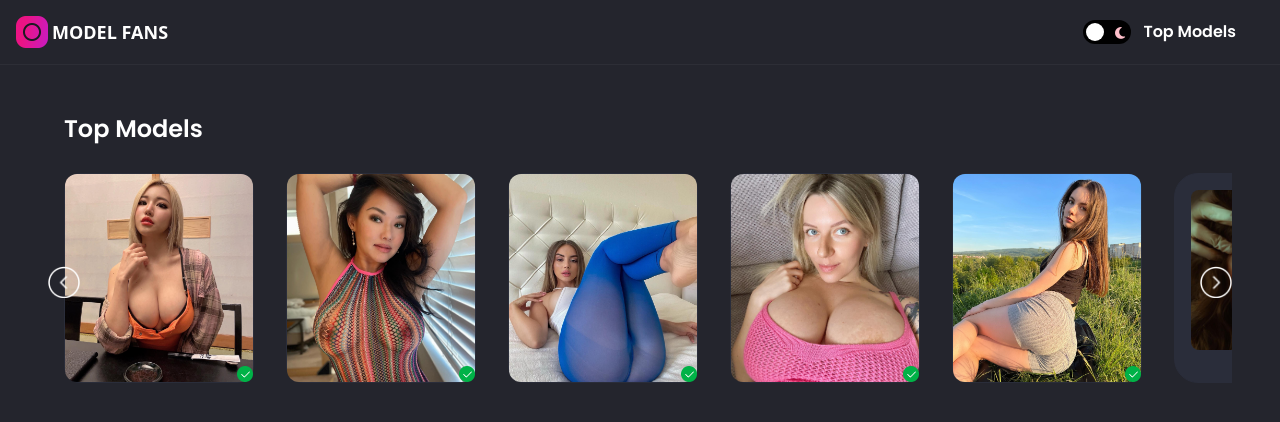
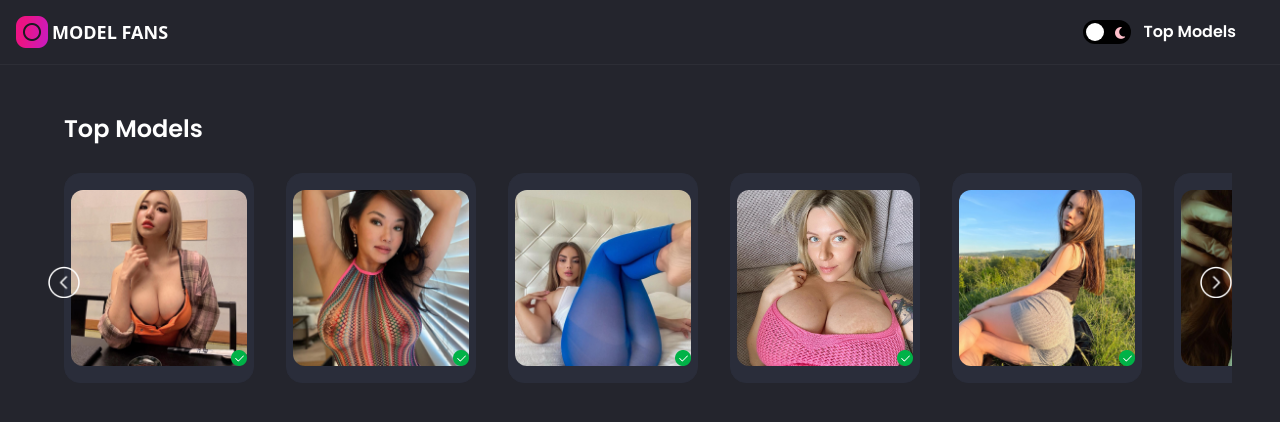
Before and after one commit to QUANDEVV/NEXT.JS-TAILWIND-MODEL-APP, a Next.js app: page / in a window 1280 px wide. Shown: the top 422 px of the page. Built offline with nearby package versions, Linux system fonts and the light colour scheme.

Commit message:
commit on 'origin'

```diff
--- a/pages/index.js
+++ b/pages/index.js
@@ -64,8 +64,8 @@ const Home = () => {
 
         <Link  href='klo'>
 <div className="min-w-190 minlg:min-w-240 dark:bg-nft-black-3 bg-white border dark:border-nft-black-3 border-nft-gray-1 rounded-2xl flex flex-col p-0 m-4">
-      <div className="my-0 flex justify-center">
-        <div className="relative w-52 h-52 minlg:w-28 minlg:h-28">
+      <div className="my-4 flex justify-center">
+        <div className="relative w-44 h-44 minlg:w-28 minlg:h-28">
           <Image
             src={images.puiyi }
             layout="fill"
@@ -93,8 +93,8 @@ const Home = () => {
 
 <Link  href='klo'>
 <div className="min-w-190 minlg:min-w-240 dark:bg-nft-black-3 bg-white border dark:border-nft-black-3 border-nft-gray-1 rounded-2xl flex flex-col p-0 m-4">
-      <div className="my-0 flex justify-center">
-        <div className="relative w-52 h-52 minlg:w-28 minlg:h-28">
+      <div className="my-4 flex justify-center">
+        <div className="relative w-44 h-44 minlg:w-28 minlg:h-28">
           <Image
             src={images.madeli }
             layout="fill"
@@ -120,8 +120,8 @@ const Home = () => {
 
 <Link  href='klo'>
 <div className="min-w-190 minlg:min-w-240 dark:bg-nft-black-3 bg-white border dark:border-nft-black-3 border-nft-gray-1 rounded-2xl flex flex-col p-0 m-4">
-      <div className="my-0 flex justify-center">
-        <div className="relative w-52 h-52 minlg:w-28 minlg:h-28">
+      <div className="my-4 flex justify-center">
+        <div className="relative w-44 h-44 minlg:w-28 minlg:h-28">
           <Image
             src={images.ivanka }
             layout="fill"
@@ -148,8 +148,8 @@ const Home = () => {
 
 <Link  href='klo'>
 <div className="min-w-190 minlg:min-w-240 dark:bg-nft-black-3 bg-white border dark:border-nft-black-3 border-nft-gray-1 rounded-2xl flex flex-col p-0 m-4">
-      <div className="my-0 flex justify-center">
-        <div className="relative w-52 h-52 minlg:w-28 minlg:h-28">
+      <div className="my-4 flex justify-center">
+        <div className="relative w-44 h-44 minlg:w-28 minlg:h-28">
           <Image
             src={images.kocha}
             layout="fill"
@@ -177,8 +177,8 @@ const Home = () => {
 
 <Link  href='klo'>
 <div className="min-w-190 minlg:min-w-240 dark:bg-nft-black-3 bg-white border dark:border-nft-black-3 border-nft-gray-1 rounded-2xl flex flex-col p-0 m-4">
-      <div className="my-0 flex justify-center">
-        <div className="relative w-52 h-52 minlg:w-28 minlg:h-28">
+      <div className="my-4 flex justify-center">
+        <div className="relative w-44 h-44 minlg:w-28 minlg:h-28">
           <Image
             src={images.christin }
             layout="fill"
@@ -203,35 +203,12 @@ const Home = () => {
 </Link>
 
 
-<Link  href='klo'>
-<div className="min-w-190 minlg:min-w-240 dark:bg-nft-black-3 bg-white border dark:border-nft-black-3 border-nft-gray-1 rounded-3xl flex flex-col p-4 m-4">
-      <div className="my-0 flex justify-center">
-        <div className="relative w-40 h-40 minlg:w-28 minlg:h-28">
-          <Image
-            src={images.lenke }
-            layout="fill"
-            objectFit="cover"
-            alt="creator"
-            className="rounded-lg"
-          />
-          <div className="absolute w-4 h-4 minlg:w-7 minlg:h-7 bottom-0 -right-0">
-            <Image
-              src={images.tick}
-              layout="fill"
-              objectFit="contain"
-              alt="tick"
-            />
-          </div>
-        </div>
-    </div>
-    </div>
-</Link>
 
 
 <Link  href='klo'>
 <div className="min-w-190 minlg:min-w-240 dark:bg-nft-black-3 bg-white border dark:border-nft-black-3 border-nft-gray-1 rounded-2xl flex flex-col p-0 m-4">
-      <div className="my-0 flex justify-center">
-        <div className="relative w-52 h-52 minlg:w-28 minlg:h-28">
+      <div className="my-4 flex justify-center">
+        <div className="relative w-44 h-44 minlg:w-28 minlg:h-28">
           <Image
             src={images.lenke }
             layout="fill"
```
